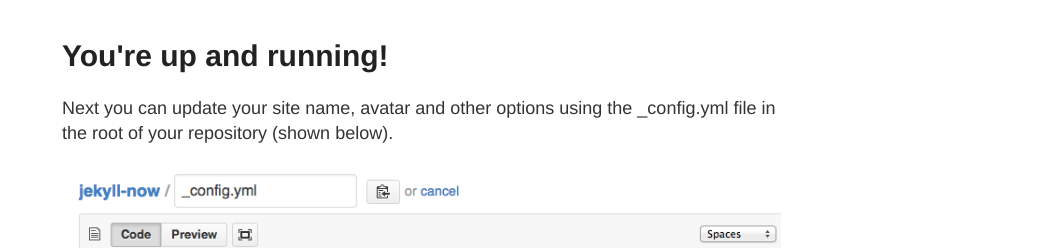
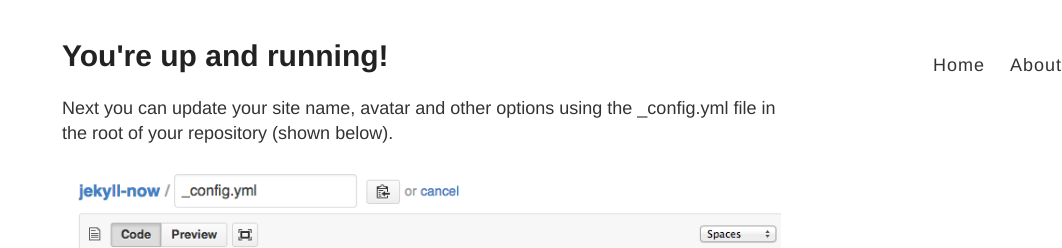
Before and after one commit to torchambassadors/torchambassadors.github.io, a Jekyll site: the page built from _posts/2014-3-3-Hello-World.md, in a window 1280 px wide. Shown: the top 248 px of the page, without its empty margins (218-1280 px from the left). Built offline with Jekyll 4.4.1, drawn with Linux system fonts in a browser that asks for light colours.

Commit message:
Navigation test.

```diff
--- /dev/null
+++ b/_data/navigation.yml
@@ -0,0 +1,4 @@
+- name: Home
+  link: /
+- name: About
+  link: /about.html
--- /dev/null
+++ b/_includes/navigation.html
@@ -0,0 +1,5 @@
+<nav>
+  {% for item in site.data.navigation %}
+    <a href="{{ item.link }}" {% if page.url == item.link %}class="current"{% endif %}>{{ item.name }}</a>
+  {% endfor %}
+</nav>
--- a/_layouts/default.html
+++ b/_layouts/default.html
@@ -16,7 +16,7 @@
   </head>
 
   <body>
-
+    {% include navigation.html %}
     <div id="main" role="main" class="container">
       {{ content }}
     </div>
--- /dev/null
+++ b/_sass/_main.scss
@@ -0,0 +1,3 @@
+.current {
+  color: green;
+}
--- a/style.scss
+++ b/style.scss
@@ -4,7 +4,7 @@
 //
 // IMPORTS
 //
-
+@import "main";
 @import "reset";
 @import "variables";
 // Syntax highlighting @import is at the bottom of this file
```
Also changed, not shown: _posts/2014-3-3-Hello-World.md (line endings or trailing spaces), 1 other file.
